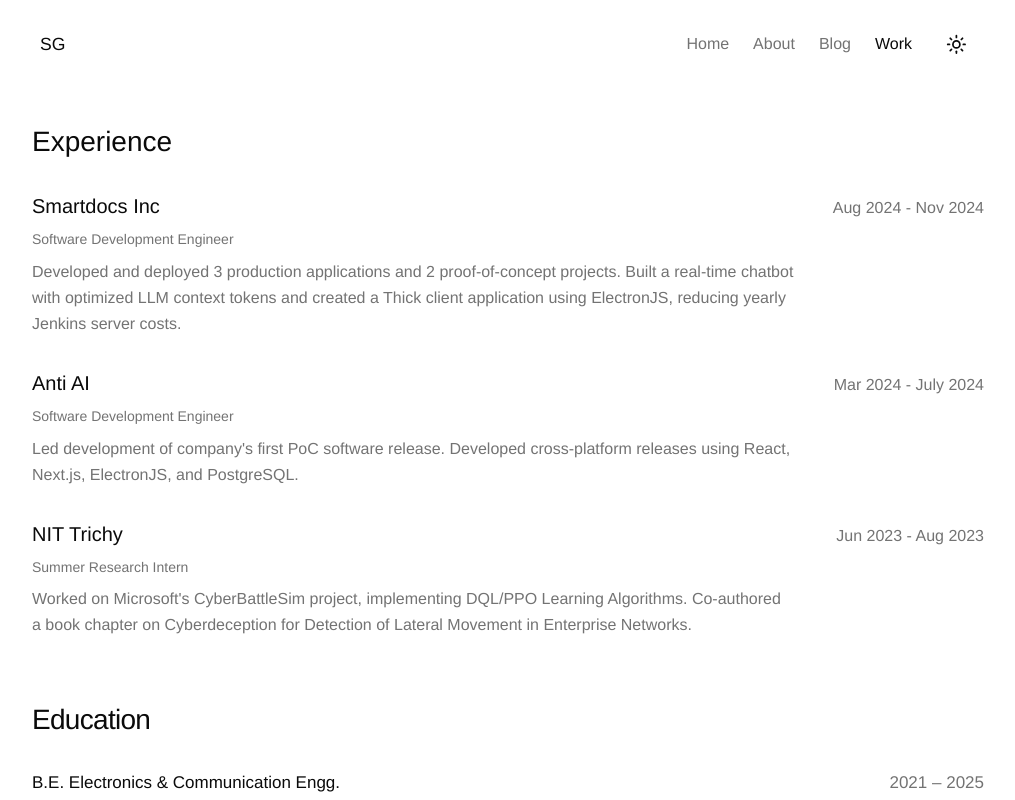
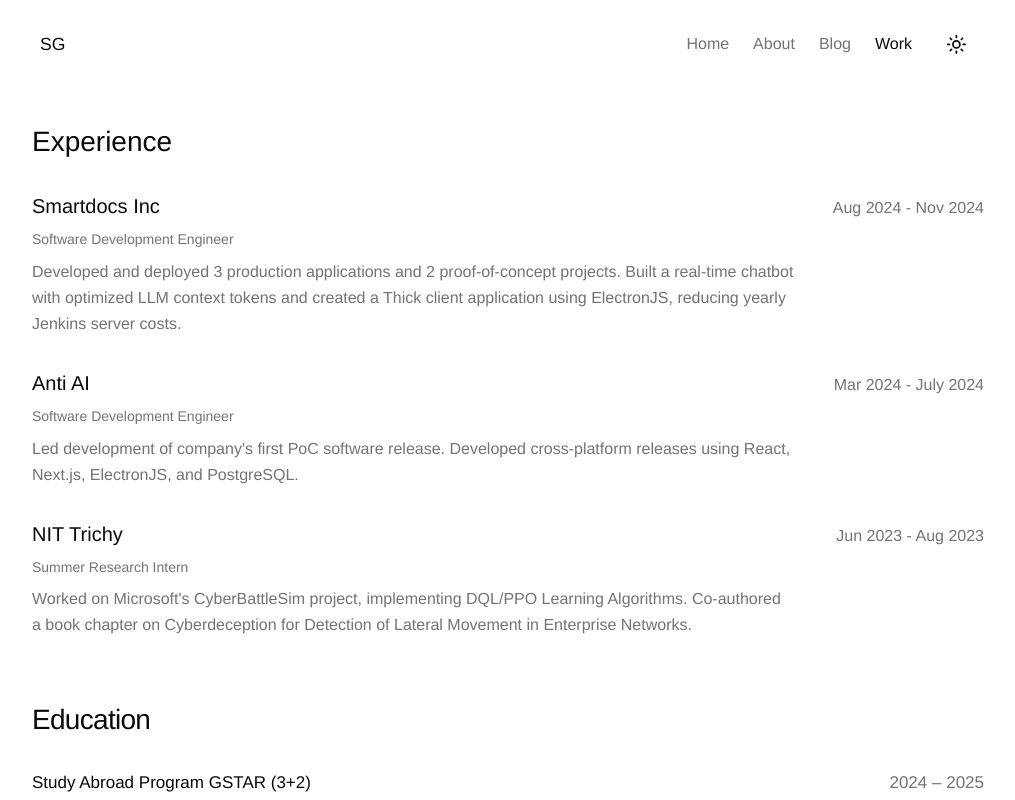
Before and after one commit to Aadigha-git/BharadwajGhali, a Next.js app: page /work in a window 1280 px wide. Shown: the top 800 px of the page, without its empty margins (132-1147 px from the left). Built offline with nearby package versions, Linux system fonts and the light colour scheme.

Commit message:
Update education.ts

```diff
--- a/data/education.ts
+++ b/data/education.ts
@@ -7,14 +7,14 @@ export interface Education {
 
 export const education: Education[] = [
   {
-    degree: "B.E. Electronics & Communication Engg.",
-    school: "MBM University, Jodhpur",
-    duration: "2021 – 2025",
+    degree: "Study Abroad Program GSTAR (3+2)",
+    school: "University of California, Irvine",
+    duration: "2024 – 2025",
   },
   {
-    degree: "Physics, Chemistry, Mathematics",
-    school: "G.S. jangid Memorial Public School, Jodhpur",
-    duration: "2019 – 2021",
-    grade: "71.6%",
+    degree: "B.Tech. Computer Science and Engieering - Artificial Intelligence",
+    school: "Amrita Vishwa Vidyapeetham",
+    duration: "2021 – 2025",
+    grade: "83%",
   },
 ];
```
